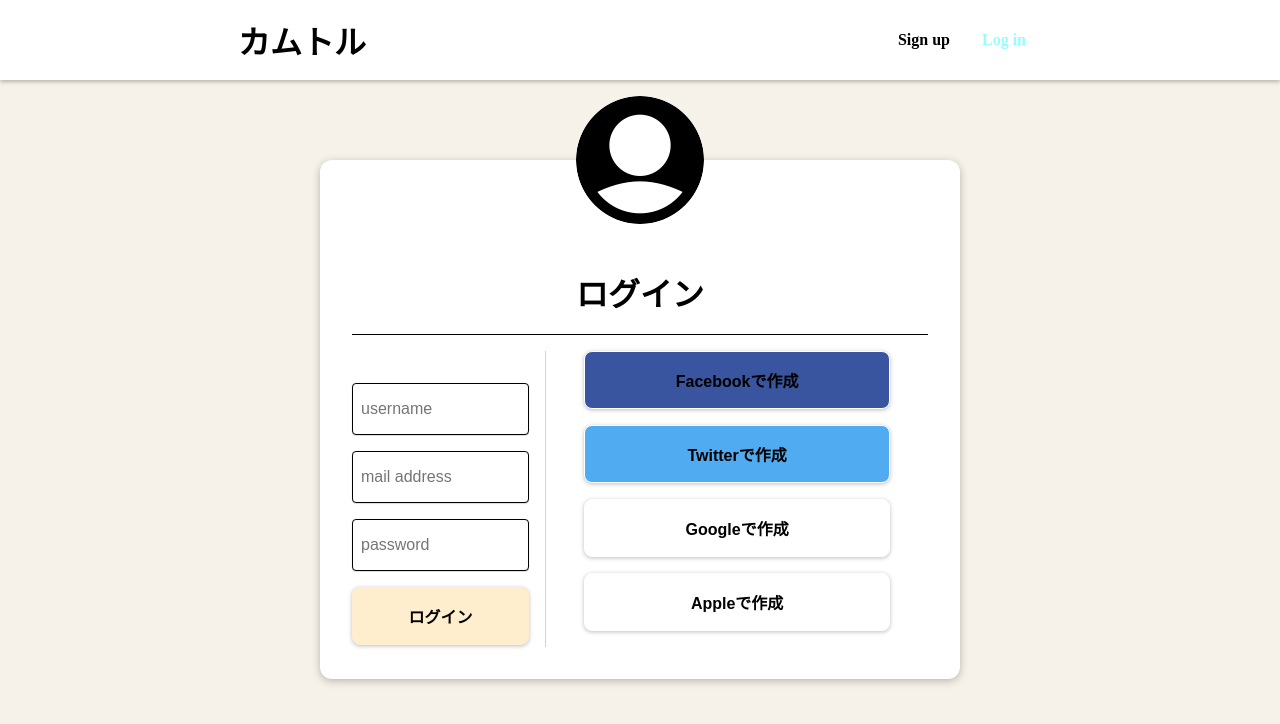
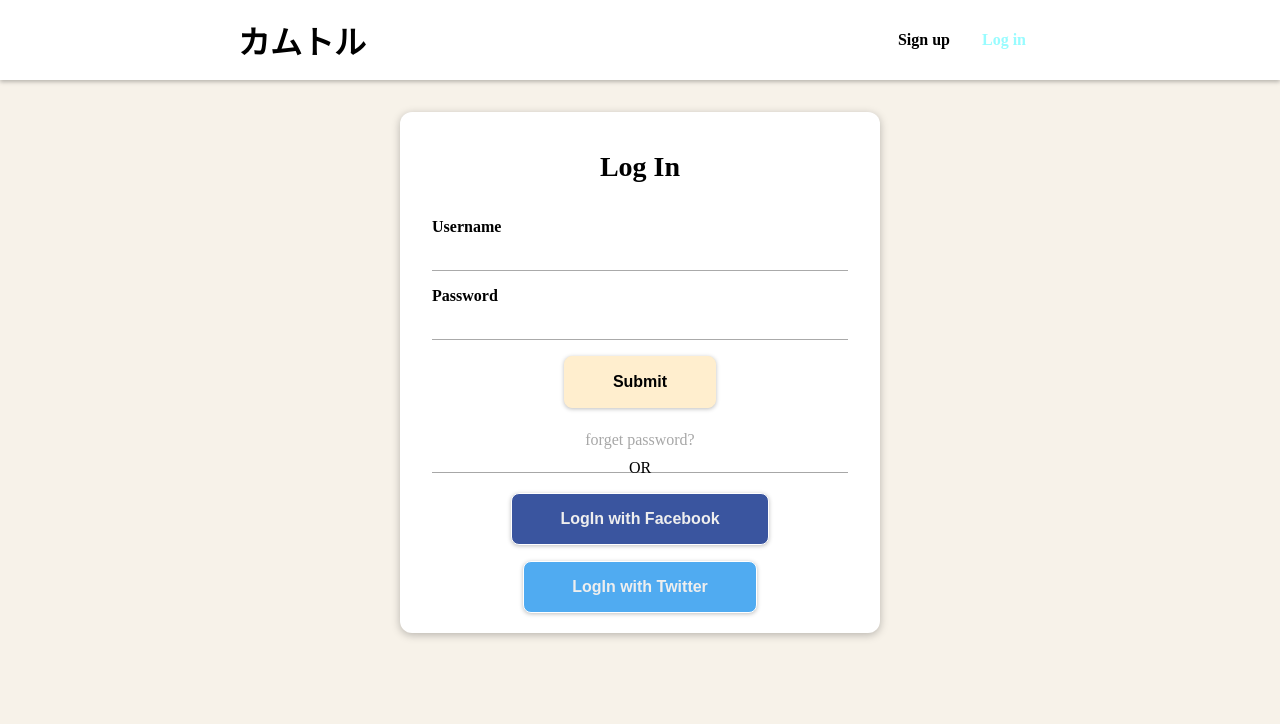
Before and after one commit to nao7541/haitlab_a, a Vue app in the folder project/frontend/: page /login in a window 1280 px wide. Shown: the top 724 px of the page. Built offline with nearby package versions, Linux system fonts and the light colour scheme.

Commit message:
Update SignUp and Login pages

```diff
--- a/project/frontend/src/pages/LoginPage.vue
+++ b/project/frontend/src/pages/LoginPage.vue
@@ -1,37 +1,25 @@
 <template>
-    <div id="login-page">
+    <div id="signup-page">
         <BaseCard class="base-card">
-            <img class="user-logo" src="../assets/user.png" alt="user">
-            <h1 class="title">ログイン</h1>
-            <form>
-                <div class="registration">
-                    <div class="input-registration">
-                        <div class="form-control">
-                            <input type="text" id="username" name="username" placeholder="username">
-                        </div>
-                        <div class="form-control">
-                            <input type="email" id="email" name="email" placeholder="mail address">
-                        </div>
-                        <div class="form-control">
-                            <input type="password" id="password" name="password" placeholder="password">
-                        </div>
-                        <TheButton @click="acceptUser" text="ログイン"></TheButton>
-                    </div>
-                    <div class="ref-registration">
-                        <div class="form-control">
-                            <TheButton class="facebook" text="Facebookで作成"></TheButton>
-                        </div>
-                        <div class="form-control">
-                            <TheButton class="twitter" text="Twitterで作成"></TheButton>
-                        </div>
-                        <div class="form-control">
-                            <TheButton class="google" text="Googleで作成"></TheButton>
-                        </div>
-                        <div class="form-control">
-                            <TheButton class="apple" text="Appleで作成"></TheButton>
-                        </div>
-                    </div>
+            <form @submit.prevent="acceptUser">
+                <h1>Log In</h1>
+                <div class="form-control">
+                    <p>Username</p>
+                    <input type="text" name="username">
                 </div>
+                <div class="form-control">
+                    <p>Password</p>
+                    <input type="password" name="password">
+                </div>
+                <TheButton text="Submit" class="submit"/>
+                <div class="form-control forget">
+                    <a href="#">forget password?</a>
+                </div>
+                <div class="or">
+                    <p>OR</p>
+                </div>
+                <TheButton text="LogIn with Facebook" class="facebook"/>
+                <TheButton text="LogIn with Twitter" class="twitter"/>
             </form>
         </BaseCard>
     </div>
@@ -46,7 +34,7 @@ export default {
     },
     methods: {
         acceptUser() {
-            this.$router.push('/home');
+            this.$router.push('/ideas');
         }
     }
 }
@@ -55,100 +43,86 @@ export default {
 <style scoped>
 
 .base-card {
-    margin-top: 5rem;
-    padding: 0 2rem;
-}
-
-.user-logo {
-    background-color: #fff;
-    border-radius: 64px;
-    width: 128px;
-    height: 128px;
-    margin-top: -64px;
-}
-
-.title {
-    border-bottom: 1px solid #000000;
-    margin-bottom: 1rem;
-    padding: 1.2rem 0;
+    max-width: 30rem;
 }
 
 form {
-    grid-area: form;
+    padding: .25rem 2rem;
+}
+
+form h1 {
+    font-size: 28px;
+    padding: 1rem 0;
 }
 
 .form-control {
     margin-bottom: 1rem;
 }
 
-.registration {
-    display: grid;
-    grid-template-columns: 1fr 2.25fr;
-    grid-template-areas:
-            "input ref";
+.form-control p {
+    text-align: left;
+    margin: 0;
+    font-weight: bold;
 }
 
-.input-registration {
-    grid-area: input;
-    margin: 2rem 0;
+.form-control input {
+    font-size: 16px;
+    width: 100%;
+    padding: .5rem;
+    border: none;
+    border-bottom: 1px solid #aaaaaa;
+    outline: none;
 }
 
-.input-registration button {
-    width: 100%;
+.form-control input:focus {
+    border-bottom: 2px solid #ffb01e;
 }
 
-input {
-    font-size: 16px;
-    width: 100%;
-    padding: 1rem 0.5rem;
-    border-radius: 4px;
-    border: 1px solid #000;
-    box-shadow: 0 0.5px 1px rgba(0, 0, 0, 0.25);
+form button {
+    margin-bottom: 1rem;
 }
 
-input:focus {
-    transition: all .5s ease;
-    border: 1px solid #df9203;
-    background-color: #ffe1a9;
-    box-shadow: 0 1px 4px rgba(0, 0, 0, 0.25);
-}
-
-.input-registration button {
-    border: 1px solid #ffeece;
+.submit {
+    border-color: #ffeece;
     background-color: #ffeece;
 }
 
-.input-registration button:hover {
+.submit:hover {
+    transition: all .25s ease-in;
     border: 1px solid #ffe0a7;
     background-color: #ffe0a7;
 }
 
-.input-registration button:focus {
-    border: 1px solid #ffca67;
-    background-color: #ffca67;
+.form-control a {
+    text-decoration: none;
+    color: #a7a7a7;
+    line-height: 2rem;
 }
 
-.ref-registration {
-    grid-area: ref;
-    border-left: 1px solid #9e9e9e75;
-    margin-left: 1rem;
-    margin-bottom: 2rem;
+.form-control a:hover {
+    color:  #ffbb3c;
 }
 
-.ref-registration button {
-    width: 80%;
+.forget {
+    padding-bottom: 1rem;
+    border-bottom: 1px solid #a7a7a7;
+}
+
+.or {
+    text-align: center;
+    margin-top: -30px;
 }
 
 .facebook {
+    color: #eeeeee;
+    border-color: 1px solid #3A559F;
     background-color: #3A559F;
 }
 
 .twitter {
+    color: #eeeeee;
+    border-color: 1px solid #50ABF1;
     background-color: #50ABF1;
 }
 
-.google .apple {
-    background-color: #ffffff;
-}
-
 </style>
--- a/project/frontend/src/pages/SignupPage.vue
+++ b/project/frontend/src/pages/SignupPage.vue
@@ -1,37 +1,29 @@
 <template>
     <div id="signup-page">
         <BaseCard class="base-card">
-            <img class="user-logo" src="../assets/user.png" alt="user">
-            <h1 class="title">新規登録</h1>
-            <form>
-                <div class="registration">
-                    <div class="input-registration">
+            <form @submit.prevent="acceptUser">
+                <h1>Sign Up</h1>
                 <div class="form-control">
-                            <input type="text" id="username" name="username" placeholder="username">
+                    <p>Username</p>
+                    <input type="text" name="username">
                 </div>
                 <div class="form-control">
-                            <input type="email" id="email" name="email" placeholder="mail address">
+                    <p>Email</p>
+                    <input type="email" name="email">
                 </div>
                 <div class="form-control">
-                            <input type="password" id="password" name="password" placeholder="password">
+                    <p>Password</p>
+                    <input type="password" name="password">
                 </div>
-                        <TheButton @click="acceptUser" text="新規登録"></TheButton>
+                <TheButton text="Submit" class="submit"/>
+                <div class="form-control forget">
+                    <a href="#">forget password?</a>
                 </div>
-                    <div class="ref-registration">
-                        <div class="form-control">
-                            <TheButton class="facebook" text="Facebookで作成"></TheButton>
+                <div class="or">
+                    <p>OR</p>
                 </div>
-                        <div class="form-control">
-                            <TheButton class="twitter" text="Twitterで作成"></TheButton>
-                        </div>
-                        <div class="form-control">
-                            <TheButton class="google" text="Googleで作成"></TheButton>
-                        </div>
-                        <div class="form-control">
-                            <TheButton class="apple" text="Appleで作成"></TheButton>
-                        </div>
-                    </div>
-                </div>
+                <TheButton text="SignUp with Facebook" class="facebook"/>
+                <TheButton text="SignUp with Twitter" class="twitter"/>
             </form>
         </BaseCard>
     </div>
@@ -46,7 +38,7 @@ export default {
     },
     methods: {
         acceptUser() {
-            this.$router.push('/home');
+            this.$router.push('/ideas');
         }
     }
 }
@@ -55,100 +47,86 @@ export default {
 <style scoped>
 
 .base-card {
-    margin-top: 5rem;
-    padding: 0 2rem;
-}
-
-.user-logo {
-    background-color: #fff;
-    border-radius: 64px;
-    width: 128px;
-    height: 128px;
-    margin-top: -64px;
-}
-
-.title {
-    border-bottom: 1px solid #000000;
-    margin-bottom: 1rem;
-    padding: 1.2rem 0;
+    max-width: 30rem;
 }
 
 form {
-    grid-area: form;
+    padding: .25rem 2rem;
+}
+
+form h1 {
+    font-size: 28px;
+    padding: 1rem 0;
 }
 
 .form-control {
     margin-bottom: 1rem;
 }
 
-.registration {
-    display: grid;
-    grid-template-columns: 1fr 2.25fr;
-    grid-template-areas:
-            "input ref";
+.form-control p {
+    text-align: left;
+    margin: 0;
+    font-weight: bold;
 }
 
-.input-registration {
-    grid-area: input;
-    margin: 2rem 0;
+.form-control input {
+    font-size: 16px;
+    width: 100%;
+    padding: .5rem;
+    border: none;
+    border-bottom: 1px solid #aaaaaa;
+    outline: none;
 }
 
-.input-registration button {
-    width: 100%;
+.form-control input:focus {
+    border-bottom: 2px solid #ffb01e;
 }
 
-input {
-    font-size: 16px;
-    width: 100%;
-    padding: 1rem 0.5rem;
-    border-radius: 4px;
-    border: 1px solid #000;
-    box-shadow: 0 0.5px 1px rgba(0, 0, 0, 0.25);
+form button {
+    margin-bottom: 1rem;
 }
 
-input:focus {
-    transition: all .5s ease;
-    border: 1px solid #df9203;
-    background-color: #ffe1a9;
-    box-shadow: 0 1px 4px rgba(0, 0, 0, 0.25);
-}
-
-.input-registration button {
-    border: 1px solid #ffeece;
+.submit {
+    border-color: #ffeece;
     background-color: #ffeece;
 }
 
-.input-registration button:hover {
+.submit:hover {
+    transition: all .25s ease-in;
     border: 1px solid #ffe0a7;
     background-color: #ffe0a7;
 }
 
-.input-registration button:active {
-    border: 1px solid #ffca67;
-    background-color: #ffca67;
+.form-control a {
+    text-decoration: none;
+    color: #a7a7a7;
+    line-height: 2rem;
 }
 
-.ref-registration {
-    grid-area: ref;
-    border-left: 1px solid #9e9e9e75;
-    margin-left: 1rem;
-    margin-bottom: 2rem;
+.form-control a:hover {
+    color:  #ffbb3c;
 }
 
-.ref-registration button {
-    width: 80%;
+.forget {
+    padding-bottom: 1rem;
+    border-bottom: 1px solid #a7a7a7;
+}
+
+.or {
+    text-align: center;
+    margin-top: -30px;
 }
 
 .facebook {
+    color: #eeeeee;
+    border-color: 1px solid #3A559F;
     background-color: #3A559F;
 }
 
 .twitter {
+    color: #eeeeee;
+    border-color: 1px solid #50ABF1;
     background-color: #50ABF1;
 }
 
-.google .apple {
-    background-color: #ffffff;
-}
-
 </style>
```
Lines whose indentation alone changed are shown as unchanged.
